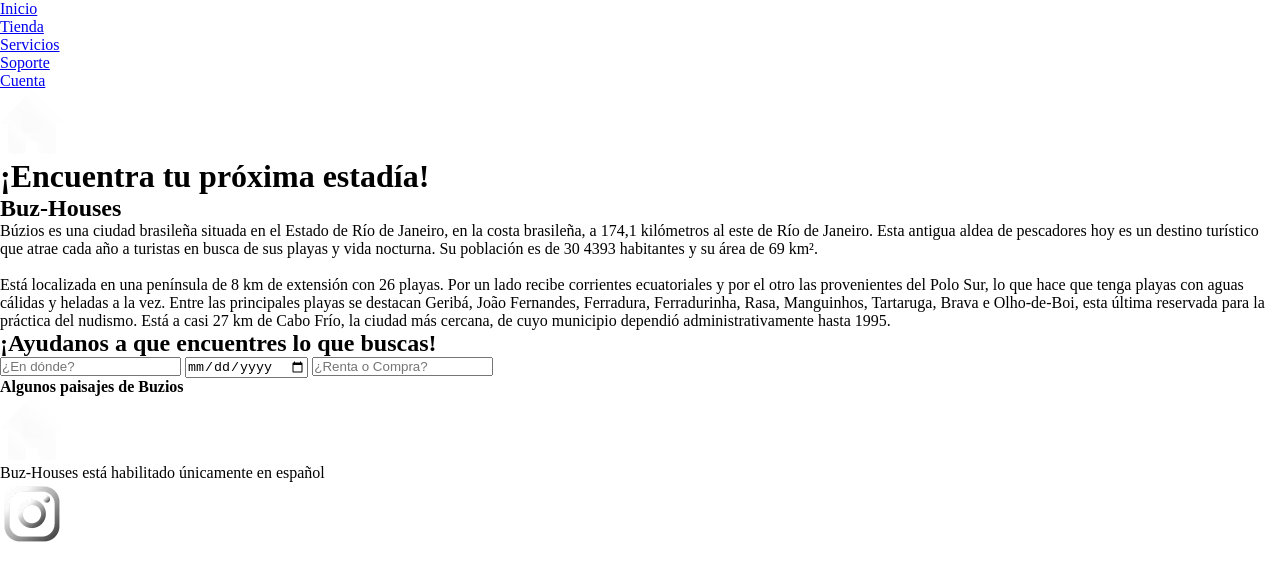
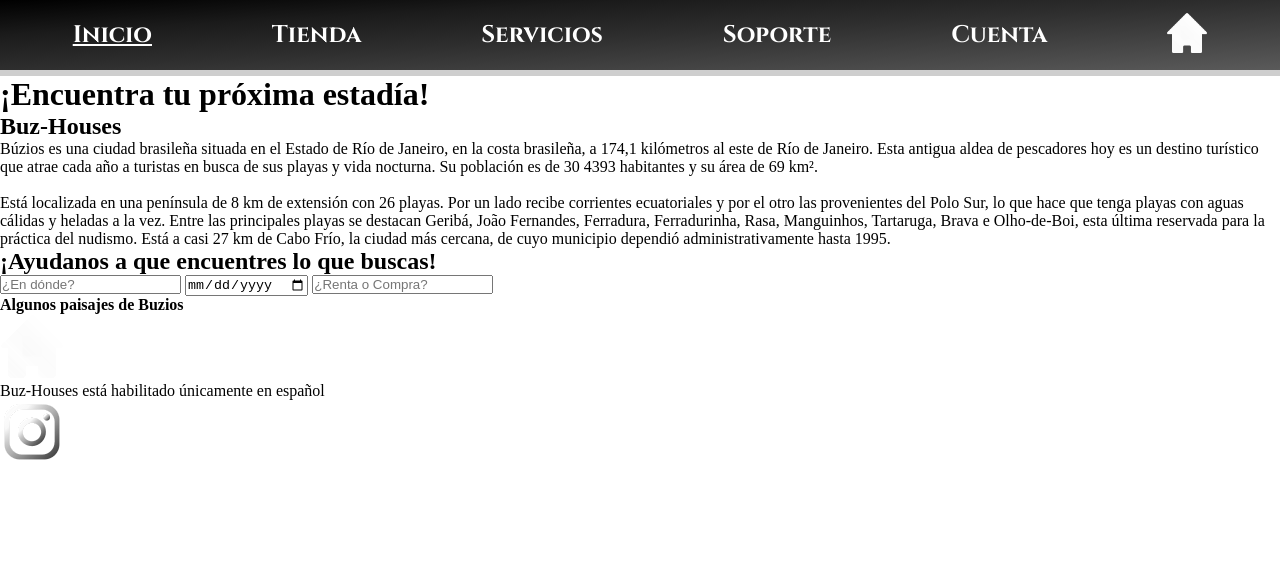
Before and after one commit to 1chbin/Entrega-Final-BuzHouses, a website: page index.html in a window 1280 px wide. Drawn offline with nearby package versions, Linux system fonts and the light colour scheme.

Commit message:
diseñé el header en el sass~

```diff
--- a/scss/layout/_header.scss
+++ b/scss/layout/_header.scss
@@ -0,0 +1,36 @@
+header{
+    background-image: $gradiant-1;
+    border-bottom: $color-1;
+    height: auto;
+    width: 100%;
+    .navbar{
+        display: flex;
+        flex-flow: row wrap;
+        align-items: center;
+        justify-content: space-around;
+        height: auto;
+        align-items: center;
+        padding: 1%;
+    }
+    a{
+        color: white;
+        font-size: 150%;
+        text-decoration: none;
+        font-family: 'Cinzel', serif;
+        &:hover{
+            text-decoration: underline;
+        }
+    }
+    li{
+        list-style: none;
+    }
+    .logo1{
+        img{
+        height: 40px;
+        width: auto;
+        }
+    }
+    .pag{
+        text-decoration: underline;
+    }
+}
--- a/scss/style.scss
+++ b/scss/style.scss
@@ -1,3 +1,4 @@
 @import "./utilities/variable";
 @import "./base/typo";
 @import "./base/reset";
+@import "./layout/header";
--- a/scss/utilities/_variable.scss
+++ b/scss/utilities/_variable.scss
@@ -2,3 +2,4 @@ $typo-1: 'Cinzel', serif;
 $typo-2: 'Merriweather Sans', sans-serif;
 
 $gradiant-1: linear-gradient(to right bottom, #000000, #1b1b1b, #2e2e2e, #444444, #5a5a5a);
+$color-1: rgb(206, 206, 206) solid 0.8vh;
```
Also changed, not shown: css/style.css.
